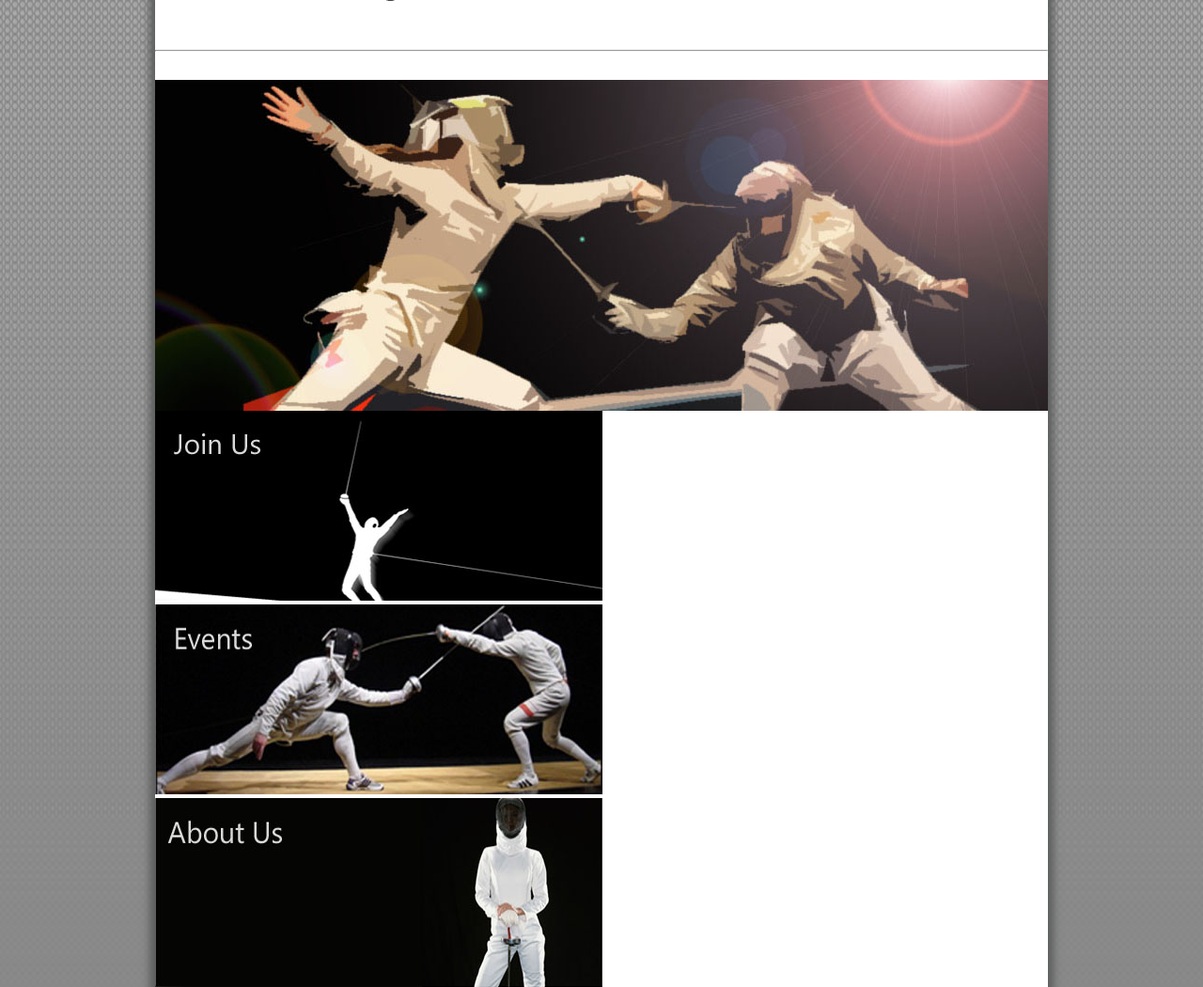
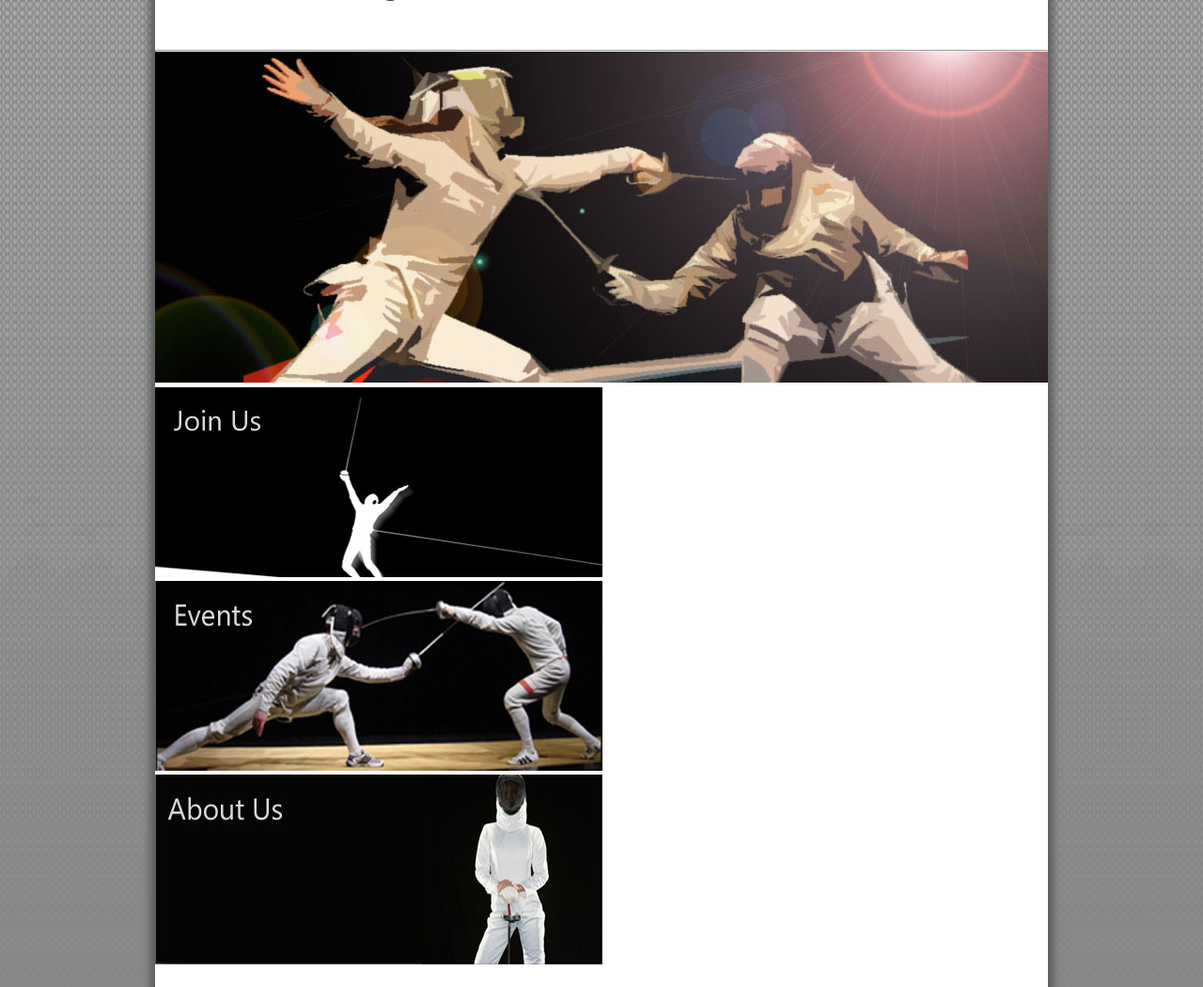
Before and after one commit to Ivan-du-toit/tuks-fencing, a CodeIgniter app: page /tuks/ in a window 1280 px wide. Shown: the part 252-1302 px from the top of the page at 94% size. Run offline with CodeIgniter, Linux system fonts and the light colour scheme; some libraries are stand-ins or nearby versions.

Commit message:
Homepage edit

```diff
--- a/css/main_style.css
+++ b/css/main_style.css
@@ -224,5 +224,6 @@ body {
 #main_banner {
 	float:left;
 
-	/*margin-left:-30px;*/
+	margin-bottom: 5px;
+	margin-top: -30px;
 }
```
